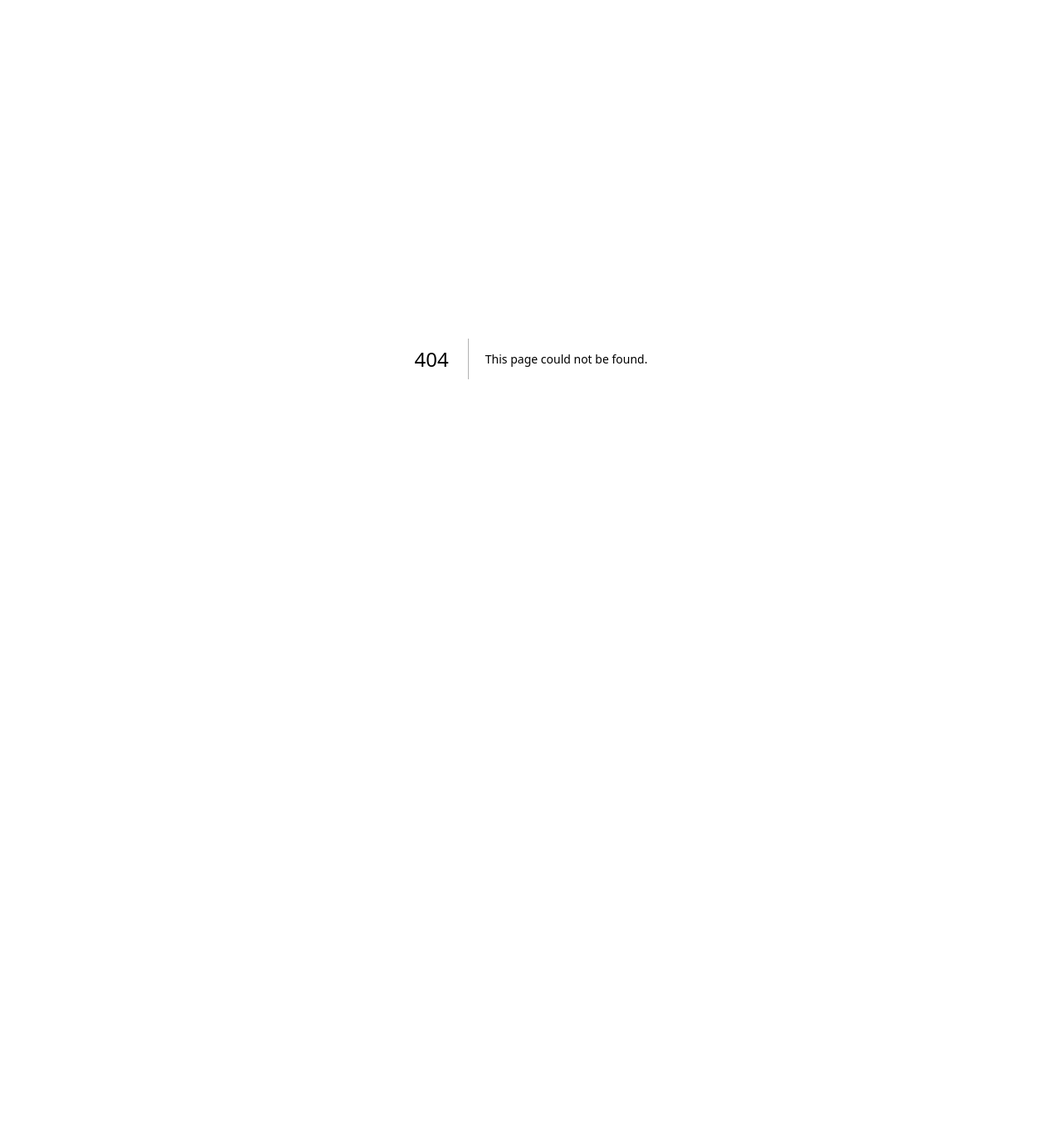
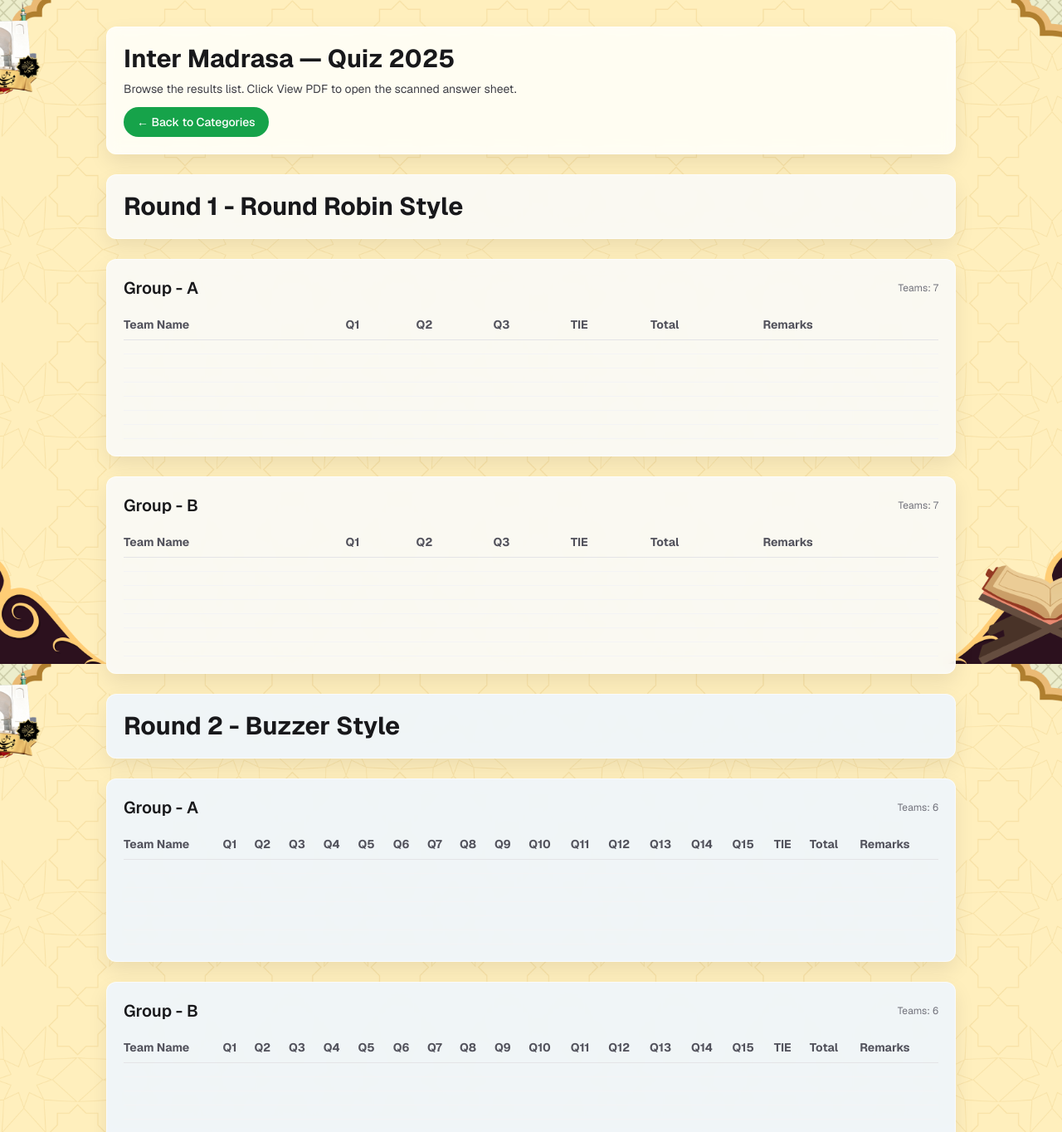
Before and after one commit to ausshadu/results-app, a Next.js app: page /quiz-2025/inter-madrasa in a window 1280 px wide. Before the commit this address had no page. Shown: the top 1364 px of the page at 83% size. Before the commit the page ends 864 px from the top, so only its background shows below. Built offline with nearby package versions, Linux system fonts and the light colour scheme.

Commit message:
Added Skeleton pages for Quiz

```diff
--- a/app/globals.css
+++ b/app/globals.css
@@ -32,7 +32,7 @@ body {
 
 /* Reusable translucent card surface for readability on image background */
 .card-surface {
-  background-color: rgba(255, 255, 255, 0.88);
+  background-color: var(--card-bg, rgba(255, 255, 255, 0.88));
   backdrop-filter: saturate(180%) blur(8px);
   border-radius: 0.75rem;
   box-shadow: 0 10px 25px rgba(0, 0, 0, 0.08);
@@ -65,3 +65,8 @@ body {
   /* subtle warm tint to differentiate */
   background-color: rgba(255, 248, 230, 0.92);
 }
+
+/* Color variants for Round sections (override card background) */
+.card-round1 { --card-bg: rgba(250, 250, 250, 0.92); } /* zinc-50-like */
+.card-round2 { --card-bg: rgba(239, 246, 255, 0.92); } /* sky-50-like */
+.card-round3 { --card-bg: rgba(255, 251, 235, 0.92); } /* amber-50-like */
--- /dev/null
+++ b/app/quiz-2025/female-junior/page.tsx
@@ -0,0 +1,36 @@
+import Link from "next/link";
+import { QUIZ_FEMALE_JUNIOR } from "@/lib/data";
+import { ResultTable } from "@/app/components/ResultTable";
+
+export const metadata = {
+  title: "Quiz 2025 — Female • Junior",
+  description:
+    "Results list for Female • Junior (Age 16 to 35) category in Quiz 2025.",
+};
+
+export default function Page() {
+
+  return (
+    <div className="mx-auto flex max-w-5xl flex-col gap-6">
+      <header className="card-surface p-5 text-center md:text-left">
+        <h1 className="text-2xl font-bold text-zinc-900 md:text-3xl">
+          Female • Junior — Quiz 2025
+        </h1>
+        <p className="mt-2 text-sm text-zinc-700">
+          Browse the results list. Click View PDF to open the scanned answer
+          sheet.
+        </p>
+        <div className="mt-3">
+          <Link
+            href="/quiz-2025"
+            className="cta inline-flex rounded-full px-4 py-2 text-sm font-medium"
+          >
+            ← Back to Categories
+          </Link>
+        </div>
+      </header>
+
+      <ResultTable results={QUIZ_FEMALE_JUNIOR} />
+    </div>
+  );
+}
--- /dev/null
+++ b/app/quiz-2025/female-senior/page.tsx
@@ -0,0 +1,36 @@
+import Link from "next/link";
+import { QUIZ_FEMALE_SENIOR } from "@/lib/data";
+import { ResultTable } from "@/app/components/ResultTable";
+
+export const metadata = {
+  title: "Quiz 2025 — Female • Senior",
+  description:
+    "Results list for Female • Senior (Age 36 to 75) category in Quiz 2025.",
+};
+
+export default function Page() {
+
+  return (
+    <div className="mx-auto flex max-w-5xl flex-col gap-6">
+      <header className="card-surface p-5 text-center md:text-left">
+        <h1 className="text-2xl font-bold text-zinc-900 md:text-3xl">
+          Female • Senior — Quiz 2025
+        </h1>
+        <p className="mt-2 text-sm text-zinc-700">
+          Browse the results list. Click View PDF to open the scanned answer
+          sheet.
+        </p>
+        <div className="mt-3">
+          <Link
+            href="/quiz-2025"
+            className="cta inline-flex rounded-full px-4 py-2 text-sm font-medium"
+          >
+            ← Back to Categories
+          </Link>
+        </div>
+      </header>
+
+      <ResultTable results={QUIZ_FEMALE_SENIOR} />
+    </div>
+  );
+}
--- /dev/null
+++ b/app/quiz-2025/inter-madrasa/page.tsx
@@ -0,0 +1,138 @@
+import Link from "next/link";
+
+export const metadata = {
+  title: "Quiz 2025 — Inter Madrasa",
+  description: "Results list for Inter Madrasa category in Quiz 2025.",
+};
+
+function GroupTable({ title, bgClass = "" }: { title: string; bgClass?: string }) {
+  return (
+    <section className={`card-surface p-5 ${bgClass}`}>
+      <div className="mb-3 flex items-center justify-between gap-3">
+        <h2 className="text-xl font-semibold text-zinc-900">{title}</h2>
+        <span className="text-xs text-zinc-500">Teams: 7</span>
+      </div>
+
+      <div className="overflow-x-auto">
+        <table className="min-w-full text-sm">
+          <thead className="text-left text-zinc-600">
+            <tr className="border-b border-zinc-200">
+              <th className="py-2 pr-3">Team Name</th>
+              <th className="py-2 pr-3">Q1</th>
+              <th className="py-2 pr-3">Q2</th>
+              <th className="py-2 pr-3">Q3</th>
+              <th className="py-2 pr-3">TIE</th>
+              <th className="py-2 pr-3">Total</th>
+              <th className="py-2 pr-3">Remarks</th>
+            </tr>
+          </thead>
+          <tbody className="text-zinc-800">
+            {Array.from({ length: 7 }).map((_, i) => (
+              <tr key={i} className="border-b border-zinc-100">
+                <td className="py-2 pr-3"></td>
+                <td className="py-2 pr-3"></td>
+                <td className="py-2 pr-3"></td>
+                <td className="py-2 pr-3"></td>
+                <td className="py-2 pr-3"></td>
+                <td className="py-2 pr-3"></td>
+                <td className="py-2 pr-3"></td>
+              </tr>
+            ))}
+          </tbody>
+        </table>
+      </div>
+    </section>
+  );
+}
+
+function Round2GroupTable({ title, bgClass = "" }: { title: string; bgClass?: string }) {
+  const columns = [
+    "Team Name",
+    ...Array.from({ length: 15 }, (_, i) => `Q${i + 1}`),
+    "TIE",
+    "Total",
+    "Remarks",
+  ];
+
+  return (
+    <section className={`card-surface p-5 ${bgClass}`}>
+      <div className="mb-3 flex items-center justify-between gap-3">
+        <h2 className="text-xl font-semibold text-zinc-900">{title}</h2>
+        <span className="text-xs text-zinc-500">Teams: 6</span>
+      </div>
+
+      <div className="overflow-x-auto">
+        <table className="min-w-full text-sm">
+          <thead className="text-left text-zinc-600">
+            <tr className="border-b border-zinc-200">
+              {columns.map((c) => (
+                <th key={c} className="py-2 pr-3">
+                  {c}
+                </th>
+              ))}
+            </tr>
+          </thead>
+          <tbody className="text-zinc-800">
+            {Array.from({ length: 6 }).map((_, i) => (
+              <tr key={i} className="border-b border-zinc-100">
+                {columns.map((c) => (
+                  <td key={c} className="py-2 pr-3"></td>
+                ))}
+              </tr>
+            ))}
+          </tbody>
+        </table>
+      </div>
+    </section>
+  );
+}
+
+export default function Page() {
+  return (
+    <div className="mx-auto flex max-w-5xl flex-col gap-6">
+      <header className="card-surface p-5 text-center md:text-left">
+        <h1 className="text-2xl font-bold text-zinc-900 md:text-3xl">
+          Inter Madrasa — Quiz 2025
+        </h1>
+        <p className="mt-2 text-sm text-zinc-700">
+          Browse the results list. Click View PDF to open the scanned answer
+          sheet.
+        </p>
+        <div className="mt-3">
+          <Link
+            href="/quiz-2025"
+            className="cta inline-flex rounded-full px-4 py-2 text-sm font-medium"
+          >
+            ← Back to Categories
+          </Link>
+        </div>
+      </header>
+
+      <section className="card-surface card-round1 p-5 text-center md:text-left">
+        <h2 className="text-2xl font-bold text-zinc-900 md:text-3xl">
+          Round 1 - Round Robin Style
+        </h2>
+      </section>
+
+      <GroupTable title="Group - A" bgClass="card-round1" />
+      <GroupTable title="Group - B" bgClass="card-round1" />
+
+      <section className="card-surface card-round2 p-5 text-center md:text-left">
+        <h2 className="text-2xl font-bold text-zinc-900 md:text-3xl">
+          Round 2 - Buzzer Style
+        </h2>
+      </section>
+
+      <Round2GroupTable title="Group - A" bgClass="card-round2" />
+      <Round2GroupTable title="Group - B" bgClass="card-round2" />
+
+      <section className="card-surface card-round3 p-5 text-center md:text-left">
+        <h2 className="text-2xl font-bold text-zinc-900 md:text-3xl">
+          Round 3 (FINAL ROUND) - Buzzer Style
+        </h2>
+      </section>
+
+      <Round2GroupTable title="Final Round — Teams" bgClass="card-round3" />
+    </div>
+  );
+}
--- /dev/null
+++ b/app/quiz-2025/male-combined/page.tsx
@@ -0,0 +1,36 @@
+import Link from "next/link";
+import { QUIZ_MALE_COMBINED } from "@/lib/data";
+import { ResultTable } from "@/app/components/ResultTable";
+
+export const metadata = {
+  title: "Quiz 2025 — Male • Combined",
+  description:
+    "Results list for Male • Combined (Age 16 to 75) category in Quiz 2025.",
+};
+
+export default function Page() {
+
+  return (
+    <div className="mx-auto flex max-w-5xl flex-col gap-6">
+      <header className="card-surface p-5 text-center md:text-left">
+        <h1 className="text-2xl font-bold text-zinc-900 md:text-3xl">
+          Male • Combined — Quiz 2025
+        </h1>
+        <p className="mt-2 text-sm text-zinc-700">
+          Browse the results list. Click View PDF to open the scanned answer
+          sheet.
+        </p>
+        <div className="mt-3">
+          <Link
+            href="/quiz-2025"
+            className="cta inline-flex rounded-full px-4 py-2 text-sm font-medium"
+          >
+            ← Back to Categories
+          </Link>
+        </div>
+      </header>
+
+      <ResultTable results={QUIZ_MALE_COMBINED} />
+    </div>
+  );
+}
--- a/app/quiz-2025/page.tsx
+++ b/app/quiz-2025/page.tsx
@@ -1,29 +1,80 @@
 import Link from "next/link";
 
 export const metadata = {
-  title: "Quiz 2025 — Coming Soon",
-  description: "Quiz 2025 results will be published here soon.",
+  title: "Quiz 2025 Categories",
+  description: "Choose a category to view Quiz Results 2025.",
 };
+
+function CategoryCard({
+  title,
+  href,
+  subtitle,
+}: {
+  title: string;
+  href: string;
+  subtitle?: string;
+}) {
+  return (
+    <Link
+      href={href}
+      className="card-surface block w-full rounded-xl p-5 transition-transform hover:scale-[1.02] focus:scale-[1.02] focus:outline-none"
+    >
+      <div className="flex items-center justify-between gap-2">
+        <div>
+          <h3 className="text-lg font-semibold text-zinc-900">{title}</h3>
+          {subtitle ? (
+            <p className="mt-1 text-sm text-zinc-600">{subtitle}</p>
+          ) : null}
+        </div>
+        <span className="cta inline-flex min-w-10 items-center justify-center rounded-full px-3 py-2 text-sm font-medium shadow-sm">
+          View
+        </span>
+      </div>
+    </Link>
+  );
+}
 
 export default function Page() {
   return (
-    <div className="mx-auto flex max-w-3xl flex-col gap-6">
-      <header className="card-surface p-6 text-center">
+    <div className="mx-auto flex max-w-5xl flex-col gap-6">
+      <header className="card-surface p-5 text-center md:text-left">
         <h1 className="text-2xl font-bold text-zinc-900 md:text-3xl">
-          Quiz 2025 — Coming Soon
+          Quiz Results 2025
         </h1>
         <p className="mt-2 text-sm text-zinc-700">
-          We&apos;re preparing the results. Please check back soon.
+          Select a category to view the results list.
         </p>
-        <div className="mt-4 flex flex-wrap items-center justify-center gap-3">
-          <Link href="/" className="cta inline-flex rounded-full px-4 py-2 text-sm font-medium">
+        <div className="mt-3">
+          <Link
+            href="/"
+            className="cta inline-flex rounded-full px-4 py-2 text-sm font-medium"
+          >
             ← Back to Home
-          </Link>
-          <Link href="/essay-2025" className="cta inline-flex rounded-full px-4 py-2 text-sm font-medium">
-            View Essay 2025 Results
           </Link>
         </div>
       </header>
+
+      <section className="grid grid-cols-1 gap-4 sm:grid-cols-2">
+        <CategoryCard
+          title="Inter Madrasa"
+          href="/quiz-2025/inter-madrasa"
+        />
+        <CategoryCard
+          title="Male • Combined"
+          href="/quiz-2025/male-combined"
+          subtitle="Age 16 to 75"
+        />
+        <CategoryCard
+          title="Female • Junior"
+          href="/quiz-2025/female-junior"
+          subtitle="Age 16 to 35"
+        />
+        <CategoryCard
+          title="Female • Senior"
+          href="/quiz-2025/female-senior"
+          subtitle="Age 36 to 75"
+        />
+      </section>
     </div>
   );
 }
--- a/lib/data.ts
+++ b/lib/data.ts
@@ -578,3 +578,10 @@ export const MALE_SENIOR: Result[] = [
     pdf_link: "/pdf_documents/600M100.pdf",
   },
 ];
+
+
+// Quiz 2025 datasets (to be filled)
+export const QUIZ_INTER_MADRASA: Result[] = [];
+export const QUIZ_MALE_COMBINED: Result[] = [];
+export const QUIZ_FEMALE_JUNIOR: Result[] = [];
+export const QUIZ_FEMALE_SENIOR: Result[] = [];
```
